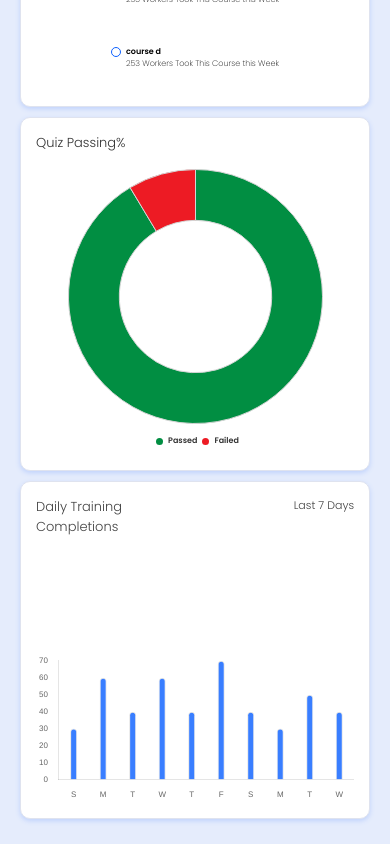
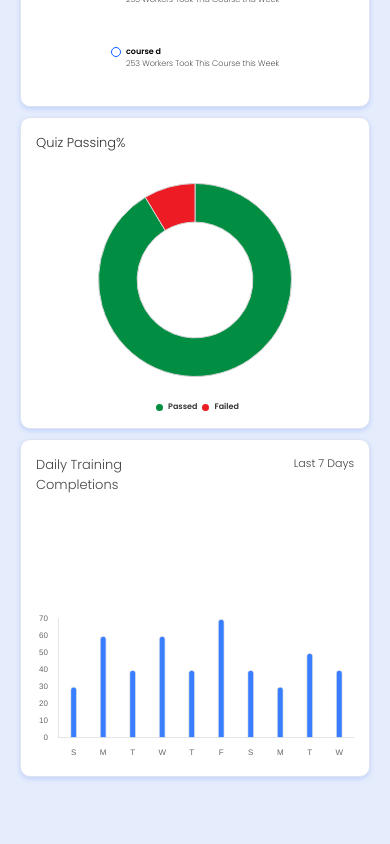
Before and after one commit to 26abhaykumarsingh/chaabi-assignment, a React (Create React App) app: page / in a window 390 px wide. Shown: the part 1741-2585 px from the top of the page. Built offline with nearby package versions, Linux system fonts and the light colour scheme.

Commit message:
Improve css

```diff
--- a/src/components/Charts.css
+++ b/src/components/Charts.css
@@ -179,7 +179,7 @@
     grid-row: 7/8;
     width: 100%;
     display: grid;
-    grid-template-rows: 40vh 42vh 40vh;
+    grid-template-rows: 40vh 37vh 40vh;
     grid-template-columns: 100%;
     gap: 10px;
   }
--- a/src/components/DonutLowerChart.css
+++ b/src/components/DonutLowerChart.css
@@ -85,5 +85,8 @@
     width: 100%;
     margin-top: 3px;
     margin-bottom: 3px;
+    padding: 20px;
+    margin-top: 0;
+    height: 93%;
   }
 }
```
